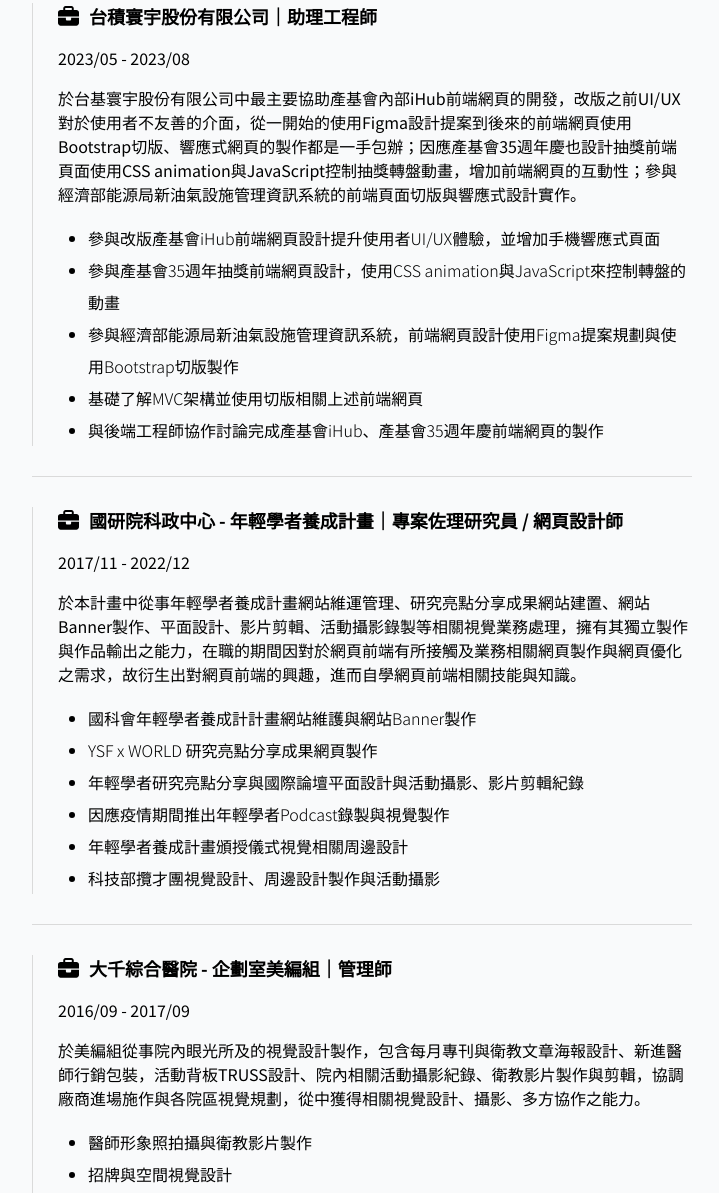
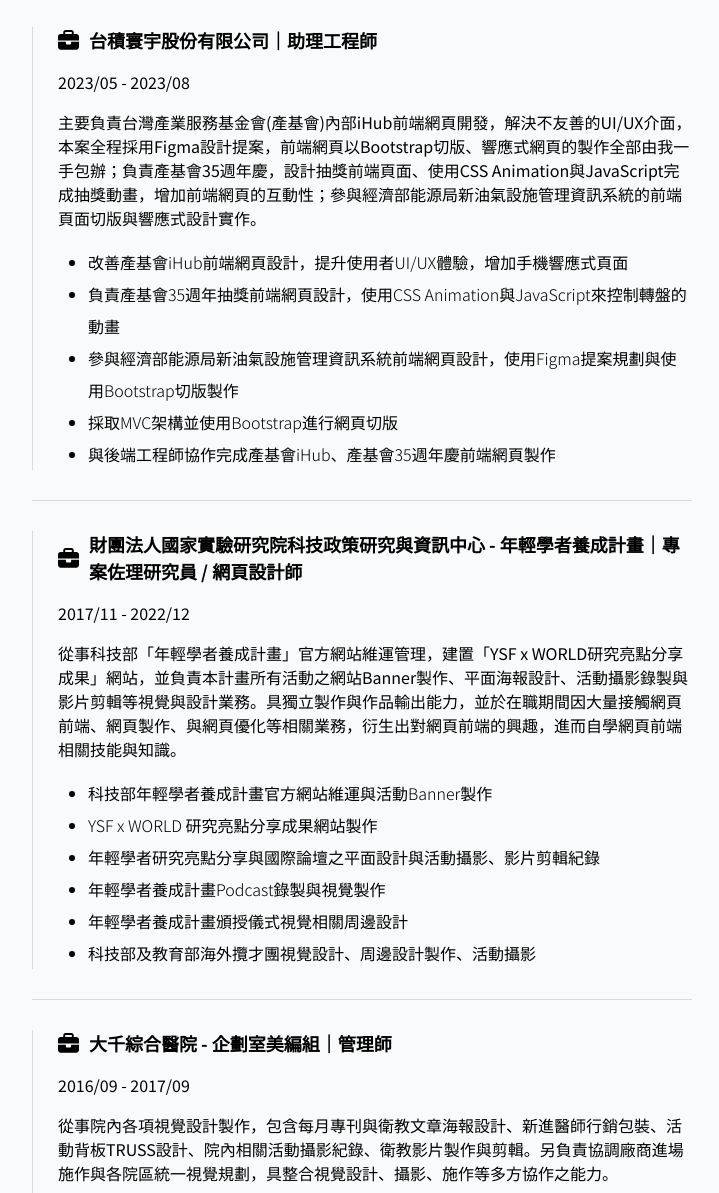
Before and after one commit to BurnettMiao/Digital-Resume, a plain HTML site: page index.html in a window 1280 px wide. Shown: the part 891-2084 px from the top of the page, without its empty margins (278-997 px from the left). Drawn offline with Linux system fonts and the light colour scheme.

Commit message:
相關文字修正

```diff
--- a/index.html
+++ b/index.html
@@ -21,10 +21,10 @@
       <div class="content">
         <h1>繆 照 慶 <span class="en-name">Burnett Miao</span></h1>
         <p>
-          畢業於國立臺南大學動畫媒體設計研究所，平時喜愛出遊爬山踏青接近大自然，對於攝影也略有涉獵，擁有設計與動畫相關知識背景。應用前端框架Vue，並逐漸開始使用Vue建立自己的Side
-          Project從實作中建立起對於Vue更深入認識，對於Tailwind
-          CSS也開始有所著墨，也曾經使用過Tailwind
-          CSS與Bootstrap來實作切版網頁的相關經驗，故有獨立完成網頁切版之能力，也會使用Figma來製作設計稿來與使用者溝通，相關網頁作品請參閱GitHub網站。
+          個人畢業於國立臺南大學動畫媒體設計研究所，平時喜愛爬山踏青接近大自然，對於攝影也有所涉獵。我擁有設計與動畫的技術背景，目前臺灣大多公司多以Vue來開發專案，因此我在前端三大框架中也選擇Vue來作為學習目標，目前常應用前端框架Vue，並使用Vue建立自己的Side
+          Project，從實作中建立起對Vue的深入瞭解。我對於Tailwind
+          CSS也有所著墨，具有使用Tailwind
+          CSS與Bootstrap實作切版網頁的相關經驗，亦有獨立網頁切版的能力。我採用Figma製作設計稿與使用者溝通，相關網頁作品請參閱我的GitHub網站。
         </p>
         <p class="email">👉 searchfor1987@gmail.com</p>
       </div>
@@ -121,24 +121,22 @@
         </div>
         <p>2023/05 - 2023/08</p>
         <p>
-          於台基寰宇股份有限公司中最主要協助產基會內部iHub前端網頁的開發，改版之前UI/UX對於使用者不友善的介面，從一開始的使用Figma設計提案到後來的前端網頁使用Bootstrap切版、響應式網頁的製作都是一手包辦；因應產基會35週年慶也設計抽獎前端頁面使用CSS
-          animation與JavaScript控制抽獎轉盤動畫，增加前端網頁的互動性；參與經濟部能源局新油氣設施管理資訊系統的前端頁面切版與響應式設計實作。
+          主要負責台灣產業服務基金會(產基會)內部iHub前端網頁開發，解決不友善的UI/UX介面，本案全程採用Figma設計提案，前端網頁以Bootstrap切版、響應式網頁的製作全部由我一手包辦；負責產基會35週年慶，設計抽獎前端頁面、使用CSS
+          Animation與JavaScript完成抽獎動畫，增加前端網頁的互動性；參與經濟部能源局新油氣設施管理資訊系統的前端頁面切版與響應式設計實作。
         </p>
         <ul>
           <li>
-            參與改版產基會iHub前端網頁設計提升使用者UI/UX體驗，並增加手機響應式頁面
+            改善產基會iHub前端網頁設計，提升使用者UI/UX體驗，增加手機響應式頁面
           </li>
           <li>
-            參與產基會35週年抽獎前端網頁設計，使用CSS
-            animation與JavaScript來控制轉盤的動畫
+            負責產基會35週年抽獎前端網頁設計，使用CSS
+            Animation與JavaScript來控制轉盤的動畫
           </li>
           <li>
-            參與經濟部能源局新油氣設施管理資訊系統，前端網頁設計使用Figma提案規劃與使用Bootstrap切版製作
+            參與經濟部能源局新油氣設施管理資訊系統前端網頁設計，使用Figma提案規劃與使用Bootstrap切版製作
           </li>
-          <li>基礎了解MVC架構並使用切版相關上述前端網頁</li>
-          <li>
-            與後端工程師協作討論完成產基會iHub、產基會35週年慶前端網頁的製作
-          </li>
+          <li>採取MVC架構並使用Bootstrap進行網頁切版</li>
+          <li>與後端工程師協作完成產基會iHub、產基會35週年慶前端網頁製作</li>
         </ul>
       </div>
 
@@ -148,23 +146,24 @@
         <div class="work-history-card-content">
           <img src="images/briefcase-solid.svg" alt="" />
           <strong>
-            國研院科政中心 - 年輕學者養成計畫｜專案佐理研究員 /
-            網頁設計師</strong
+            財團法人國家實驗研究院科技政策研究與資訊中心 -
+            年輕學者養成計畫｜專案佐理研究員 / 網頁設計師</strong
           >
         </div>
         <p>2017/11 - 2022/12</p>
         <p>
-          於本計畫中從事年輕學者養成計畫網站維運管理、研究亮點分享成果網站建置、網站Banner製作、平面設計、影片剪輯、活動攝影錄製等相關視覺業務處理，擁有其獨立製作與作品輸出之能力，在職的期間因對於網頁前端有所接觸及業務相關網頁製作與網頁優化之需求，故衍生出對網頁前端的興趣，進而自學網頁前端相關技能與知識。
+          從事科技部「年輕學者養成計畫」官方網站維運管理，建置「YSF x
+          WORLD研究亮點分享成果」網站，並負責本計畫所有活動之網站Banner製作、平面海報設計、活動攝影錄製與影片剪輯等視覺與設計業務。具獨立製作與作品輸出能力，並於在職期間因大量接觸網頁前端、網頁製作、與網頁優化等相關業務，衍生出對網頁前端的興趣，進而自學網頁前端相關技能與知識。
         </p>
         <ul>
-          <li>國科會年輕學者養成計計畫網站維護與網站Banner製作</li>
-          <li>YSF x WORLD 研究亮點分享成果網頁製作</li>
+          <li>科技部年輕學者養成計畫官方網站維運與活動Banner製作</li>
+          <li>YSF x WORLD 研究亮點分享成果網站製作</li>
           <li>
-            年輕學者研究亮點分享與國際論壇平面設計與活動攝影、影片剪輯紀錄
+            年輕學者研究亮點分享與國際論壇之平面設計與活動攝影、影片剪輯紀錄
           </li>
-          <li>因應疫情期間推出年輕學者Podcast錄製與視覺製作</li>
+          <li>年輕學者養成計畫Podcast錄製與視覺製作</li>
           <li>年輕學者養成計畫頒授儀式視覺相關周邊設計</li>
-          <li>科技部攬才團視覺設計、周邊設計製作與活動攝影</li>
+          <li>科技部及教育部海外攬才團視覺設計、周邊設計製作、活動攝影</li>
         </ul>
       </div>
 
@@ -177,7 +176,7 @@
         </div>
         <p>2016/09 - 2017/09</p>
         <p>
-          於美編組從事院內眼光所及的視覺設計製作，包含每月專刊與衛教文章海報設計、新進醫師行銷包裝，活動背板TRUSS設計、院內相關活動攝影紀錄、衛教影片製作與剪輯，協調廠商進場施作與各院區視覺規劃，從中獲得相關視覺設計、攝影、多方協作之能力。
+          從事院內各項視覺設計製作，包含每月專刊與衛教文章海報設計、新進醫師行銷包裝、活動背板TRUSS設計、院內相關活動攝影紀錄、衛教影片製作與剪輯。另負責協調廠商進場施作與各院區統一視覺規劃，具整合視覺設計、攝影、施作等多方協作之能力。
         </p>
         <ul>
           <li>醫師形象照拍攝與衛教影片製作</li>
```
